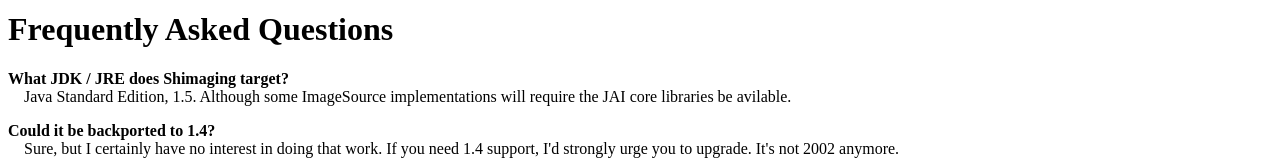
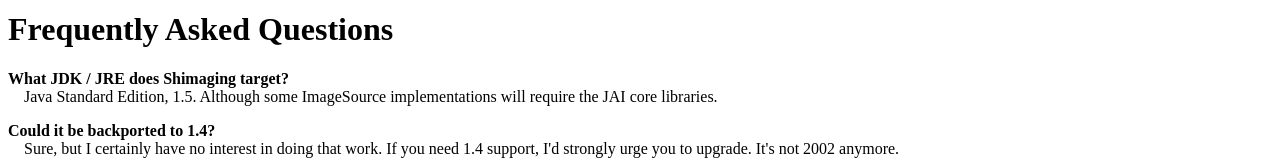
Before and after one commit to bvarner/shimaging, a plain HTML site: page website/faq.html in a window 1280 px wide. Shown: the part 169-329 px from the top of the page. Drawn offline with Linux system fonts and the light colour scheme.

Commit message:
Removed some stupid wording in the faq.
git-svn-id: https://svn.code.sf.net/p/shimaging/code/trunk@6 7a47d2b0-e54f-0410-b448-ad2339e91811

```diff
--- a/website/faq.html
+++ b/website/faq.html
@@ -13,7 +13,7 @@
 		<h1>Frequently Asked Questions</h1>
 
 		<p><b>What JDK / JRE does Shimaging target?</b><br/>
-		&nbsp;&nbsp;&nbsp;&nbsp;Java Standard Edition, 1.5. Although some ImageSource implementations will require the JAI core libraries be avilable.</p>
+		&nbsp;&nbsp;&nbsp;&nbsp;Java Standard Edition, 1.5. Although some ImageSource implementations will require the JAI core libraries.</p>
 
 		<p><b>Could it be backported to 1.4?</b><br/>
 		&nbsp;&nbsp;&nbsp;&nbsp;Sure, but I certainly have no interest in doing that work. If you need 1.4 support, I'd strongly urge you to upgrade. It's not 2002 anymore.</p>
```
